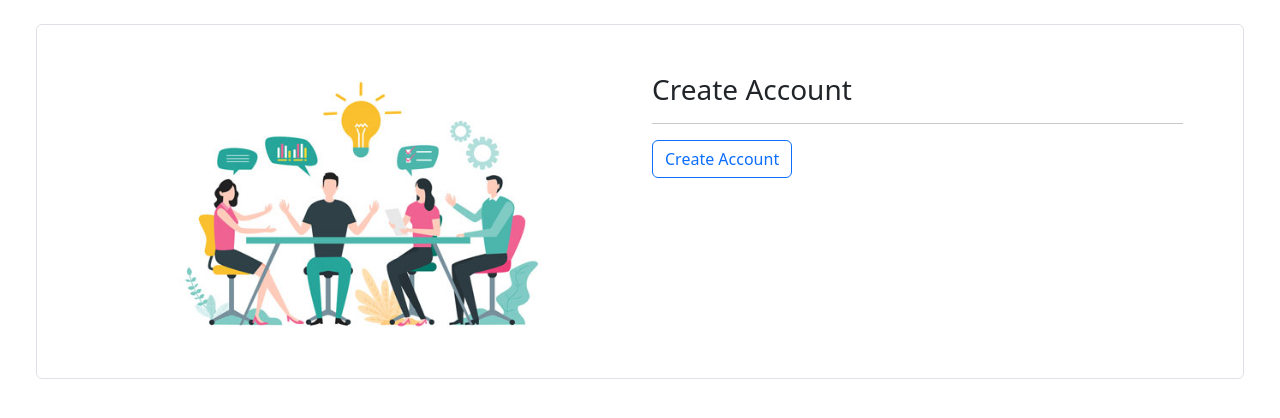
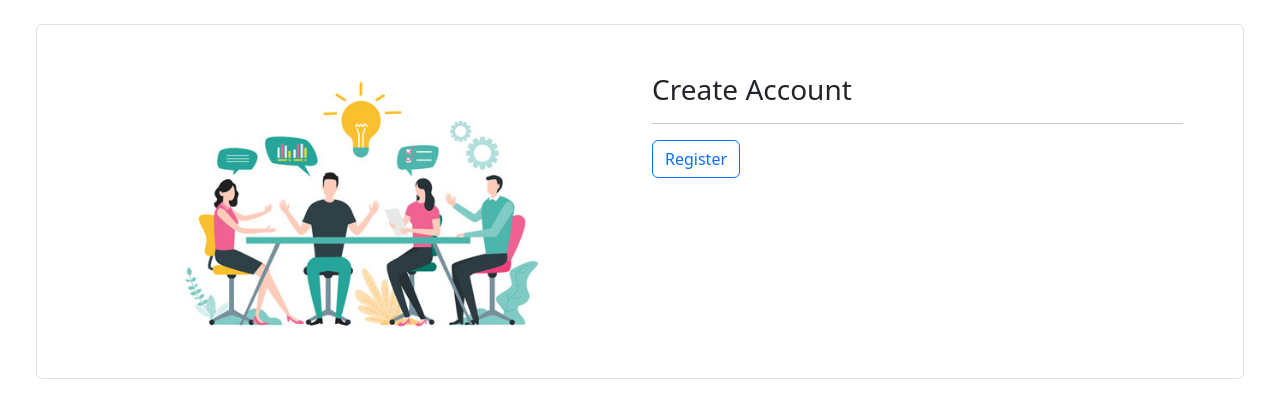
Before and after one commit to Kiprotich-Code/100Pages, a Django app: template main/templates/users/register.html in a window 1280 px wide. Shown: the part 72-490 px from the top of the page. Run offline with Django 4.2, Linux system fonts and the light colour scheme; the template is opened without the code that fills it, so the values that code supplies are empty; some libraries are stand-ins or nearby versions.

Commit message:
signup error

```diff
--- a/main/templates/users/register.html
+++ b/main/templates/users/register.html
@@ -15,7 +15,7 @@
             <form action="{% url 'register'%}" method="POST">
                 {% csrf_token %}
                 {{ form | crispy }}
-                <input type="submit" name="register" value="Create Account" class="btn btn-outline-primary">
+                <input type="submit" name="register" value="Register" class="btn btn-outline-primary">
             </form>
         </div>
     </div>
```
